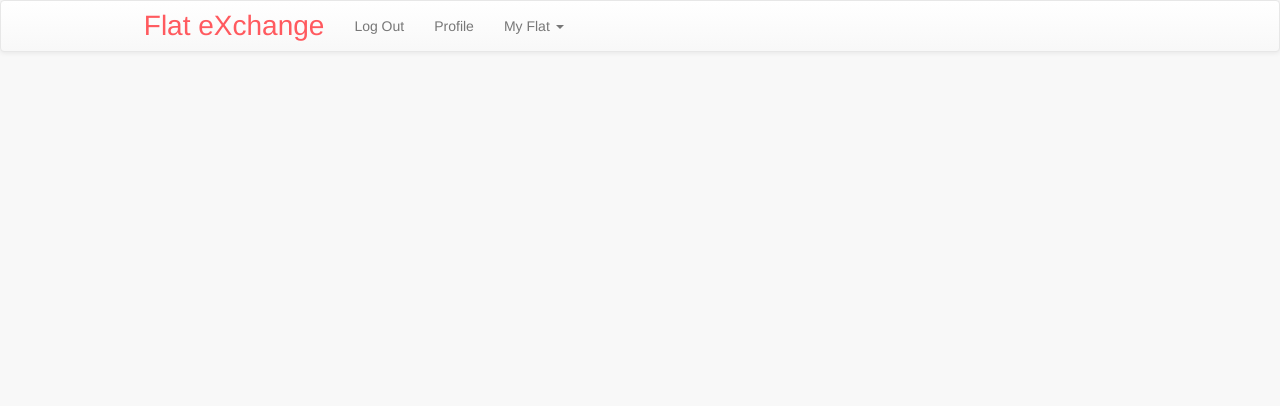
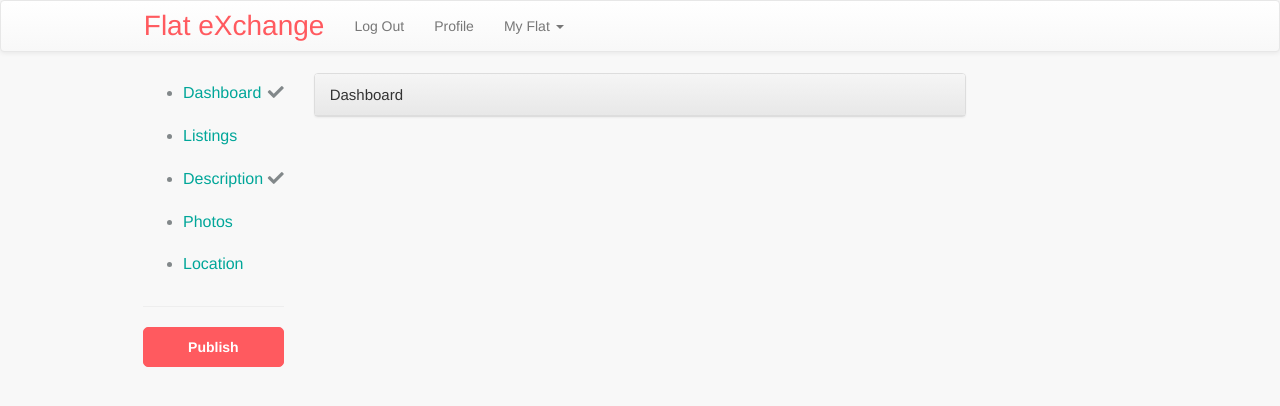
Before and after one commit to oksmelnik/flat-exchange, a React (Create React App) app in the folder client/: page /neww/1 in a window 1280 px wide. Shown: the top 406 px of the page. Built offline with nearby package versions, Linux system fonts and the light colour scheme; no server answers.

Commit message:
components hierarchy changes(Sidebar-Description)

```diff
--- a/client/src/App.js
+++ b/client/src/App.js
@@ -6,9 +6,9 @@ import Facebook from './components/Facebook'
 import Profile from './components/Profile'
 import { createBrowserHistory } from 'history'
 import LogoutPage from './components/Logout'
+import Sidebar from './components/flats/Sidebar'
 import FlatNew from './components/flats/FlatNew'
 import Dashboard from './components/flats/Dashboard'
-import Location from './components/flats/Location'
 import Description from './components/flats/Description'
 import PhotoUpload from './components/flats/PhotoUpload'
 import { ConnectedRouter } from 'connected-react-router'
@@ -26,6 +26,7 @@ class App extends Component {
           <Route exact path="/" component={Profile} />
           <Route exact path="/logout" component={LogoutPage} />
           <Route exact path="/new" component={FlatNew} />
+          <Route exact path="/neww/:id" component={Sidebar} />
           <Route exact path="/:id/dashboard" component={Dashboard} />
           <Route exact path="/:id/photo" component={PhotoUpload} />
           <Route exact path="/:id/listings" component={PhotoUpload} />
--- a/client/src/components/flats/Dashboard.js
+++ b/client/src/components/flats/Dashboard.js
@@ -4,33 +4,29 @@ import {connect} from 'react-redux'
 import '../Profile.css'
 import {Redirect, Link, withRouter} from 'react-router-dom'
 import Sidebar from './Sidebar'
-import { fetchFlat } from '../../actions/flats'
+import { fetchFlat, updateFlat } from '../../actions/flats'
+
 
 
 class Dashboard extends Component {
 
-  componentWillMount(props) {
-  this.props.fetchFlat(this.props.match.params.id)
-}
 
-  render() {
-    const {user, flat} = this.props
-    if (!user) return (
-      <Redirect to="/login" />
-      )
+
+    render() {
 
     return (
       <div className='container'>
       <div className='row'>
       <div className='col-md-2'>
-        <Sidebar flat={flat}/>
-        </div>
+
+      </div>
+
       <div className='col-md-10'>
         <div className='panel panel-default'>
+
           <div className="panel-heading">
-            Dashboard
-            </div>
-
+          Dashboard
+          </div>
 
             </div>
           </div>
@@ -38,10 +34,5 @@ class Dashboard extends Component {
       </div>
     )}}
 
-const mapStateToProps = state => ({
-    user: state.user === null ? null : state.user.user,
-    flat: state.flat === null ? null : state.flat
-  }
-)
 
-export default connect(mapStateToProps, { fetchFlat})(Dashboard)
+  export default Dashboard;
--- a/client/src/components/flats/Description.js
+++ b/client/src/components/flats/Description.js
@@ -1,11 +1,13 @@
 import React, { Component } from 'react';
+import { Image, Panel, ListGroup, ListGroupItem } from 'react-bootstrap';
 import {connect} from 'react-redux'
 import '../Profile.css'
-import {Redirect} from 'react-router-dom'
+import {Redirect, Link, withRouter} from 'react-router-dom'
 import Sidebar from './Sidebar'
-import { updateFlat } from '../../actions/flats'
+import { fetchFlat, updateFlat } from '../../actions/flats'
 
 class Description extends Component {
+
 
       state={}
 
@@ -25,17 +27,9 @@ state={}
           }
 
   render() {
-    const {user} = this.props
-    if (!user) return (
-      <Redirect to="/login" />
-      )
 
     return (
-      <div className='container'>
-      <div className='row'>
-      <div className='col-md-2'>
-        <Sidebar />
-        </div>
+
       <div className='col-md-9'>
         <div className='panel'>
           <div className='panel-heading'>
@@ -79,8 +73,7 @@ state={}
           </div>
         </div>
       </div>
-     </div>
-    </div>
+
   )}}
 
 const mapStateToProps = state => {
@@ -103,4 +96,4 @@ const mapStateToProps = state => {
 }
 
 
-export default connect(mapStateToProps, { updateFlat })(Description)
+  export default Description;
--- a/client/src/components/flats/Sidebar.js
+++ b/client/src/components/flats/Sidebar.js
@@ -1,27 +1,47 @@
-import React, { Component } from 'react'
+import Dashboard from './Dashboard'
+import React, { Component } from 'react';
+import { Image, Panel, ListGroup, ListGroupItem } from 'react-bootstrap';
+import {connect} from 'react-redux'
 import '../Profile.css'
-import { Navbar, Nav, NavItem, MenuItem, NavDropdown } from 'react-bootstrap'
-import { BrowserRouter as Router, Route, Link } from 'react-router-dom'
+import {Redirect, Link, withRouter} from 'react-router-dom'
+
+import { fetchFlat, updateFlat } from '../../actions/flats'
 
 class Sidebar extends Component {
 
+  componentWillMount(props) {
+    this.props.fetchFlat(this.props.match.params.id)
+  }
   // generalize render method later
     renderDescription = () => {
       const flat = this.props.flat || null
+
       if (flat)
-    if (flat.name) return "fa fa-check"
+      {console.log(flat.name)
+      if (flat.name) return "fa fa-check"}
     }
 
+    handlePublish = () => {
+    updateFlat({is_active: true}, 1)
+    }
+
+//one method to render of elements of the list
+
+
   render() {
-
    return (
-
+    <div className='container'>
+      <div className='row'>
+        <div className='col-md-2'>
           <ul>
             <li className="sidebar-item">
               <Link to="./dashboard">
                 Dashboard
               </Link>
-                <span className="pull-right"><i className="fa fa-check"></i></span>
+              <span className="pull-right">
+                <i className="fa fa-check">
+                </i>
+              </span>
             </li>
 
             <li className="sidebar-item" href="#">
@@ -34,7 +54,10 @@ class Sidebar extends Component {
               <Link to="./description">
                 Description
               </Link>
-                  <span className='pull-right'><i className={this.renderDescription()}></i></span>
+              <span className='pull-right'>
+              <i className="fa fa-check">
+              </i>
+              </span>
             </li>
 
             <li className="sidebar-item" href="#">
@@ -49,6 +72,23 @@ class Sidebar extends Component {
               </Link>
             </li>
           </ul>
+          <hr/>
 
+          <button
+            className="btn btn-normal btn-block"
+            onClick={this.handlePublish()}>
+            Publish
+          </button>
+      </div>
+
+      <Dashboard />
+    </div>
+  </div>
 )}}
-export default Sidebar;
+
+const mapStateToProps = state => ({
+  user: state.user === null ? null : state.user.user,
+  flat: state.flat === null ? null : state.flat
+})
+
+export default connect(mapStateToProps, { fetchFlat, updateFlat})(Sidebar)
```
Lines whose indentation alone changed are shown as unchanged.
